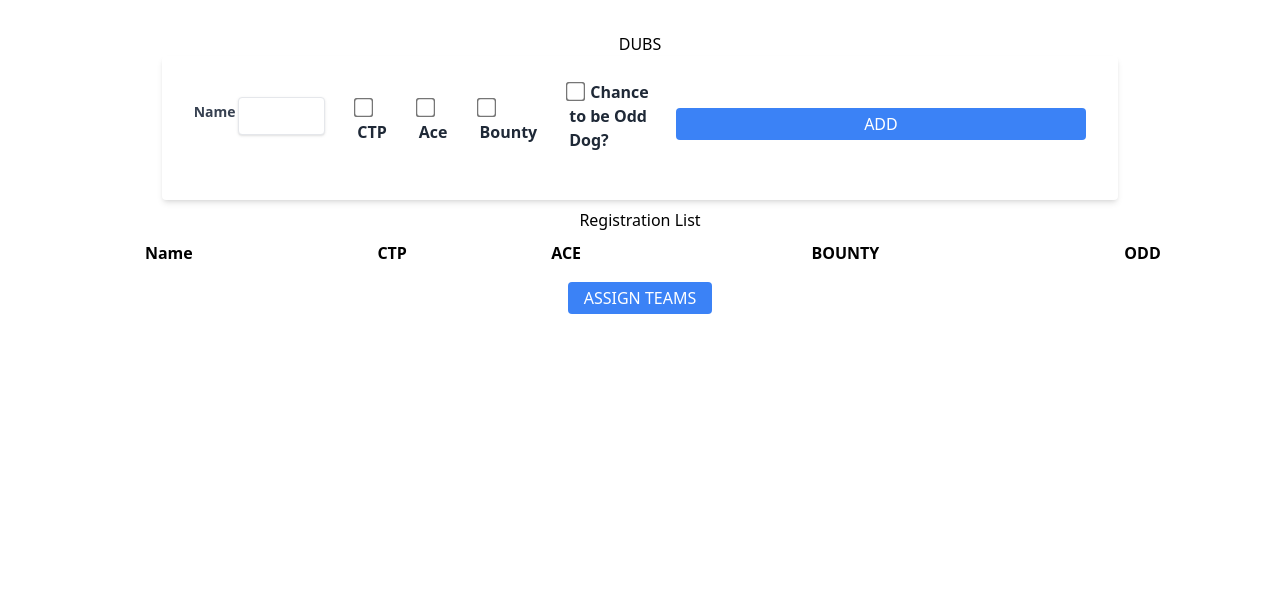
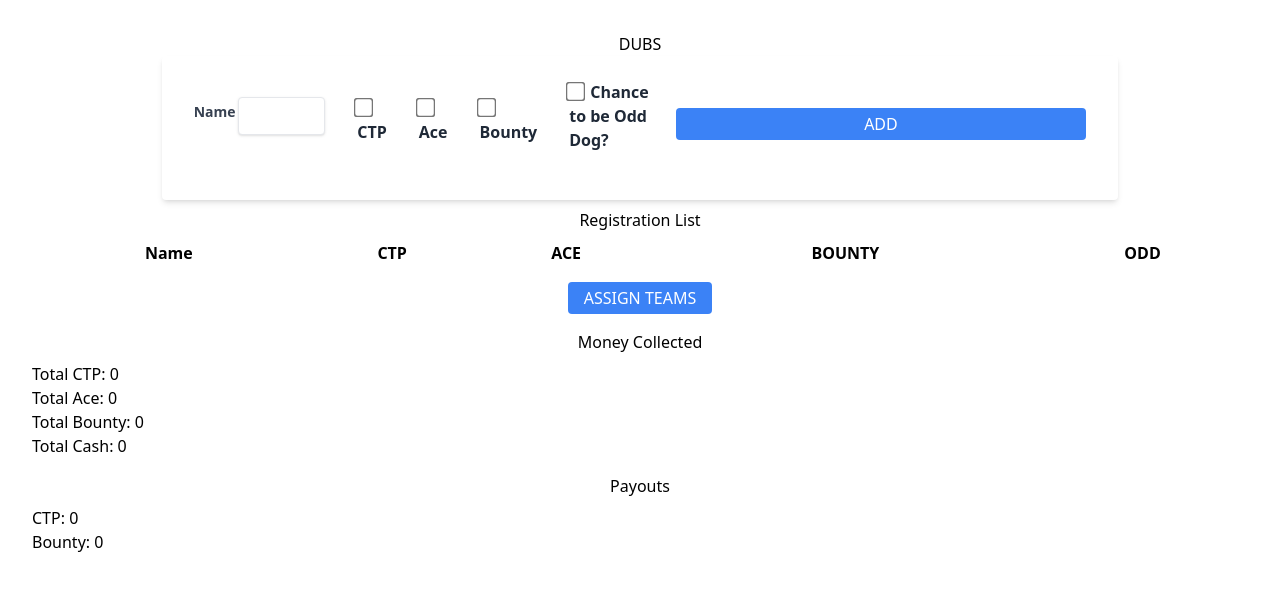
Before and after one commit to jmcduffie32/codespaces-react, a React (Vite) app in the folder dub-runner/: page / in a window 1280 px wide. Shown: the top 590 px of the page. Built offline with nearby package versions, Linux system fonts and the light colour scheme.

Commit message:
Add payout and cash summary

```diff
--- a/dub-runner/src/components/Match.tsx
+++ b/dub-runner/src/components/Match.tsx
@@ -27,6 +27,46 @@ function shuffle(array: any[]) {
   }
 
   return array;
+}
+
+function ctpTotal(players: player[]): number {
+  return players.filter(p => p.ctp).length * 5;
+}
+
+function aceTotal(players: player[]): number {
+  return players.filter(p => p.ace).length * 2;
+}
+
+function bountyTotal(players: player[]): number {
+  return players.filter(p => p.bounty).length * 3;
+}
+
+function actionTotal(players: player[]): number {
+  return players.length * 5;
+}
+
+function cashTotal(players: player[]): number {
+  return ctpTotal(players) + aceTotal(players) + bountyTotal(players) + actionTotal(players);
+}
+
+function payouts(numTeams: number, total: number): number[] {
+  const payoutSpots = Math.floor(numTeams * 0.4)
+  // const fib = [1, 2, 3, 5, 8, 13, 21];
+  // _.range(1, payoutSpots + 1).map((s) => 10*fib[s]);
+
+  switch (payoutSpots) {
+    case 1:
+      return [ total ];
+    case 2:
+      return [ 10, total - 10 ];
+    case 3:
+      return [ 10, 20, total - 30 ]
+    case 4:
+      return [ 10, 20, 30, total - 60 ]
+    case 5:
+      return [ 10, 20, 30, total - 60 ]
+  }
+  return [];
 }
 
 const ODD_DOG = Infinity
@@ -187,14 +227,16 @@ const Match = () => {
 
       <table className="table-auto">
         <thead>
+          <tr>
             <th>Name</th>
             <th>CTP</th>
             <th>ACE</th>
             <th>BOUNTY</th>
             <th>ODD</th>
+          </tr>
         </thead>
+        <tbody>
           {[ ...players ]
-          .sort((a, b) => a.team - b.team)
             .map(p =>
               <tr key={p.id}>
                 <td>{p.name}</td>
@@ -221,6 +263,7 @@ const Match = () => {
 
               </tr>
             )}
+        </tbody>
       </table>
 
       <div className="block mt-4 md:mx-auto">
@@ -253,6 +296,22 @@ const Match = () => {
         </>
       }
 
+      <h2 className="mt-4 mb-2">Money Collected</h2>
+      <ul className="text-left">
+        <li>Total CTP: {ctpTotal(players)}</li>
+        <li>Total Ace: {aceTotal(players)}</li>
+        <li>Total Bounty: {bountyTotal(players)}</li>
+        <li>Total Cash: {cashTotal(players)}</li>
+      </ul>
+
+      <h2 className="mt-4 mb-2">Payouts</h2>
+      <ul className="text-left">
+        <li>CTP: {ctpTotal(players) / 5}</li>
+        <li>Bounty: {bountyTotal(players)}</li>
+        {payouts(teams.length, players.length*5).map((p, i) => (
+          <li key={i}>Place: {i + 1} Payout: {p}</li>
+        ))}
+      </ul>
     </div>
   )
 }
```
Lines whose indentation alone changed are shown as unchanged.
